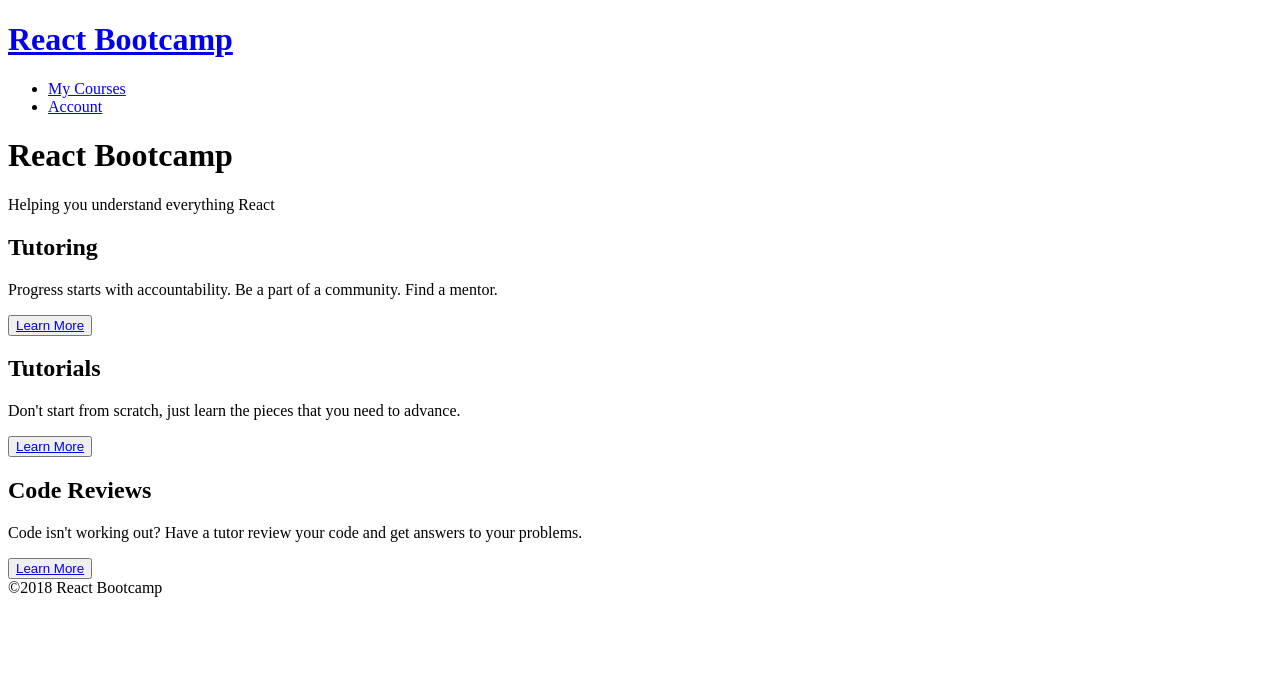
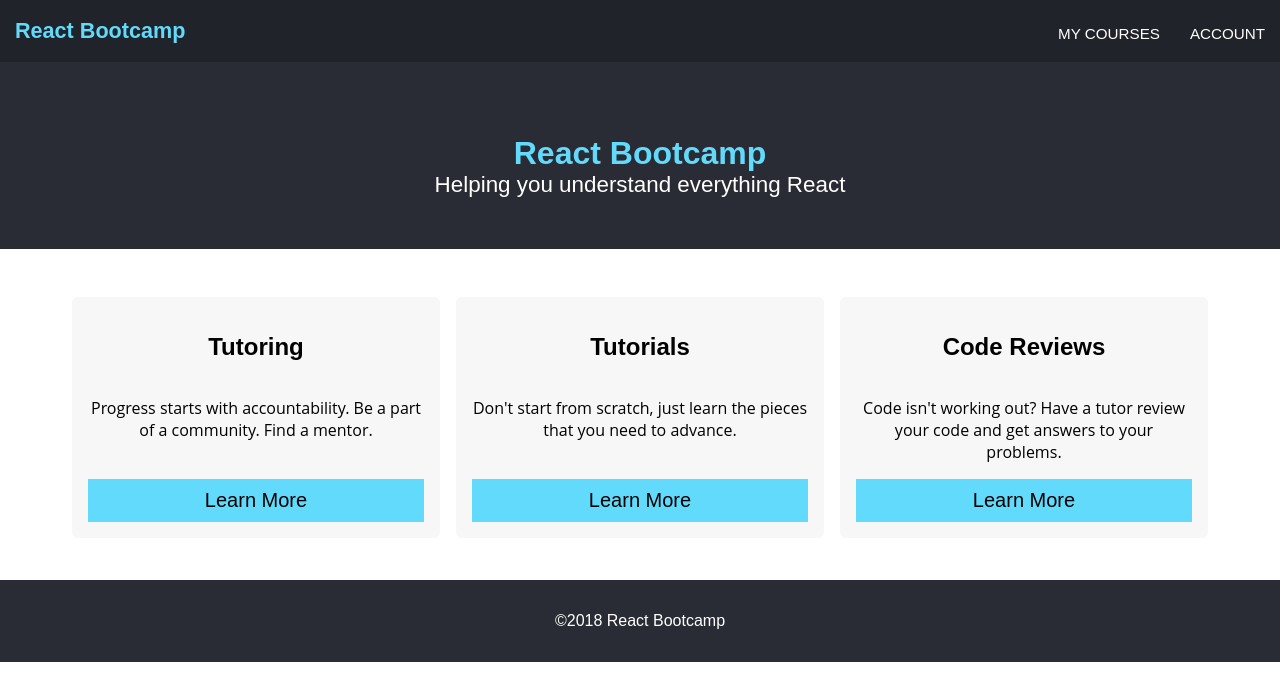
Before and after one commit to mmianchi/App-to_components, a React (Create React App) app: page / in a window 1280 px wide. Shown: the top 700 px of the page. Built offline with nearby package versions, Linux system fonts and the light colour scheme.

Commit message:
added css base and flexbox

```diff
--- /dev/null
+++ b/src/css/base.css
@@ -0,0 +1,131 @@
+* {
+  box-sizing: border-box;
+}
+
+body {
+  font-family: 'Nunito', sans-serif;
+  margin: 0;
+}
+
+p {
+  font-family: 'Open Sans', sans-serif;
+}
+
+ul {
+  list-style: none;
+  margin: 0;
+  padding: 0;
+}
+
+a {
+  text-decoration: none;
+}
+
+/* ---- Navigation ---- */
+
+.name {
+  font-size: 1.35em;
+  margin: 0;
+  color: #61dafb;
+}
+
+.main-nav {
+  margin-top: 5px;
+}
+
+.name a,
+.main-nav a {
+  display: block;
+  padding: 10px 15px;
+  text-align: center;
+}
+
+.name a {
+  color: #61dafb;
+}
+
+.main-nav a {
+  font-size: .95em;
+  text-transform: uppercase;
+  color: #ffffff;
+}
+
+.main-nav a:hover {
+  color: #61dafb;
+}
+
+/* ---- Layout Containers ---- */
+
+.main-header {
+  padding-top: .5em;
+  padding-bottom: .5em;
+  background-color: #20232a;
+}
+
+.banner,
+.main-footer {
+  text-align: center;
+}
+
+.banner {
+  color: #fff;
+  background: #292C34;
+  padding: 3.2em 0;
+  margin-bottom: 48px;
+}
+
+.col {
+  padding: 1em;
+  text-align: center;
+  background: #f7f7f7;
+  border-radius: .35em;
+  margin: 0 .5em .8em;
+}
+
+.main-footer {
+  background: #292C34;
+  color: #fff;
+  padding: 2em 0;
+  margin-top: 30px;
+}
+
+/* ---- Page Elements ---- */
+
+.headline {
+  color: #61dafb;
+  margin-bottom: 0;
+}
+
+.btn-blue {
+  width: 100%;
+  background-color: #61dafb;
+  border: none;
+  padding: 10px 25px;
+  font-size: 20px;
+}
+
+.btn-blue a {
+  color: #000000;
+}
+
+.btn-blue:hover {
+  background-color: #ffffff;
+}
+
+/* =================================
+  Media Queries
+==================================== */
+
+@media (min-width: 769px) {
+  /* .main-header {
+    width: 100%;
+    margin: 0 auto;
+  } */
+  .row {
+    width: 90%;
+    margin: auto;
+  }
+  .tagline {
+    font-size: 1.4em;
+  }
+}
--- /dev/null
+++ b/src/css/flexbox.css
@@ -0,0 +1,41 @@
+body {
+  display: flex;
+  flex-direction: column;
+  min-height: 100vh;
+}
+
+.row {
+  flex: 1;
+}
+
+/* =================================
+  Media Queries
+==================================== */
+
+@media (min-width: 769px) {
+  .main-header,
+  .main-nav,
+  .row,
+  .col {
+    display: flex;
+  }
+  .main-header {
+    flex-direction: column;
+    align-items: center;
+  }
+  .col {
+    flex: 1;
+    flex-direction: column;
+  }
+  .btn-blue {
+    margin-top: auto;
+    align-self: flex-start;
+  }
+}
+
+@media (min-width: 1025px) {
+  .main-header {
+    flex-direction: row;
+    justify-content: space-between;
+  }
+}
--- a/src/index.js
+++ b/src/index.js
@@ -1,5 +1,8 @@
 import React from 'react';
 import ReactDOM from 'react-dom';
+import './css/base.css';
+import './css/base.css';
+import './css/flexbox.css';
 import App from './App';
 import registerServiceWorker from './registerServiceWorker';
 
```
